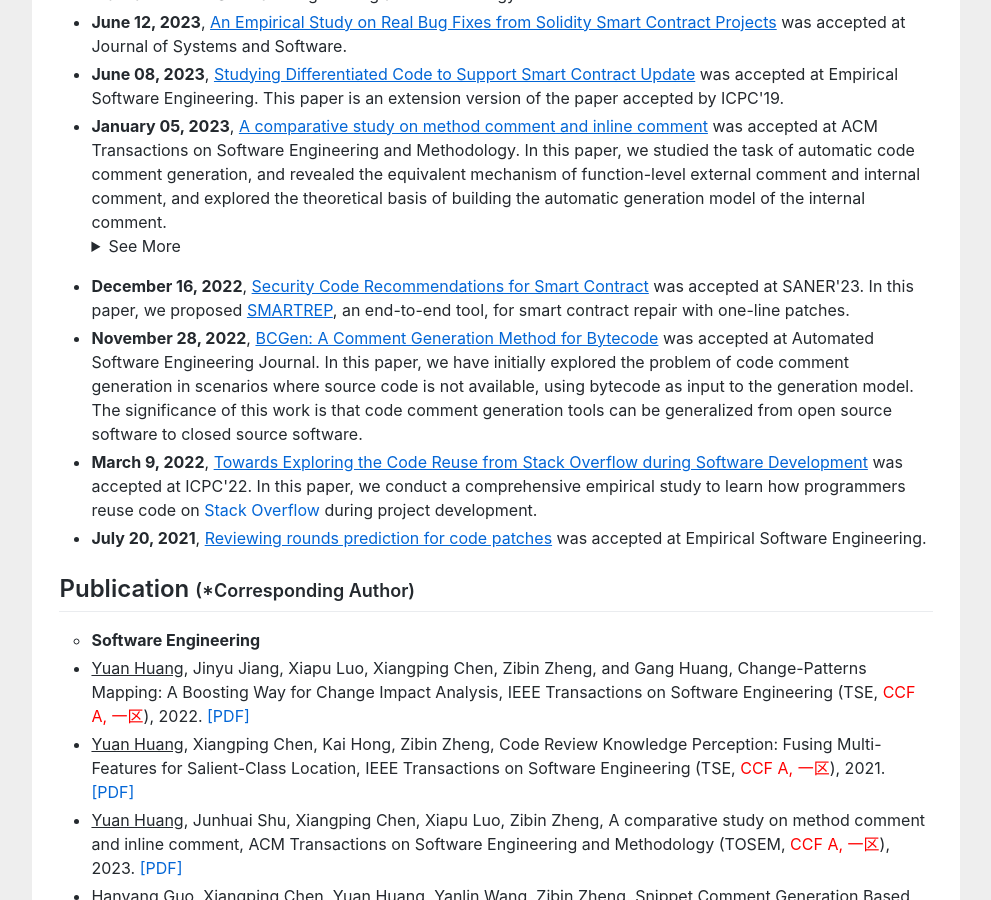
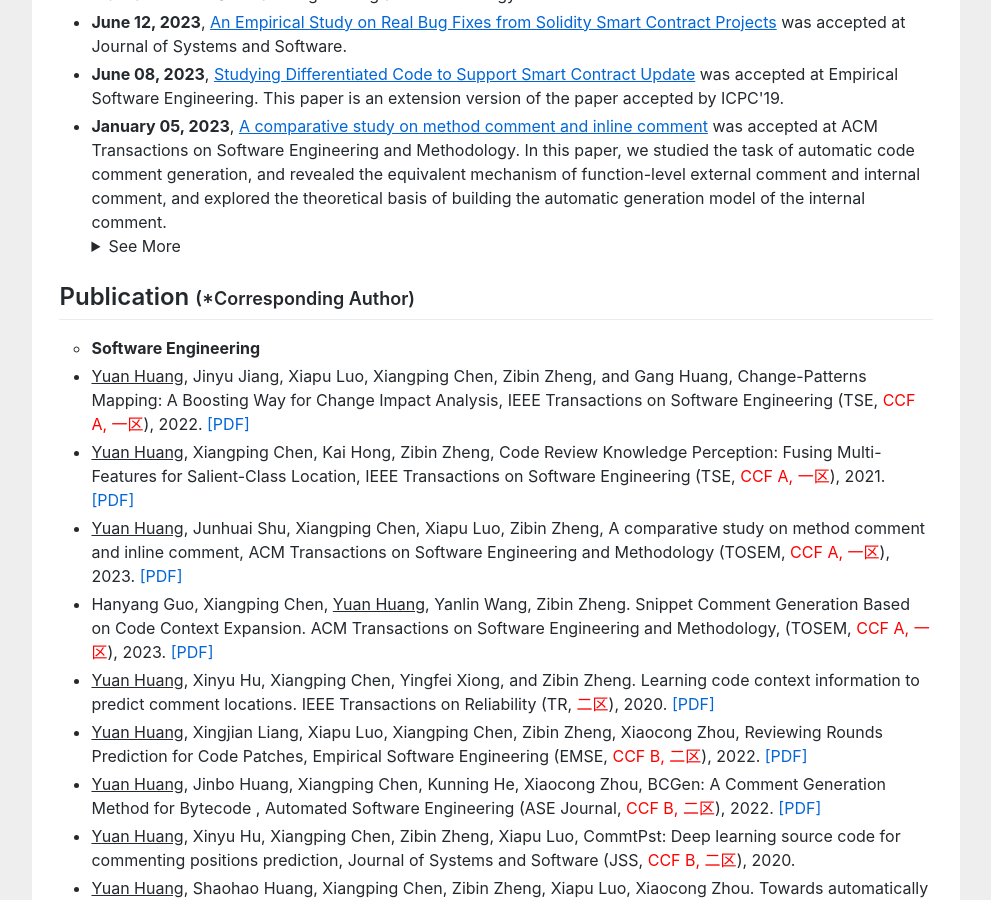
Before and after one commit to huangyuan-hy/huangyuan-hy.github.io, a Jekyll site: the page index.html, which Jekyll copies as it is, in a window 1280 px wide and 900 px high, scrolled down 969 px. Shown: the whole window, without its empty margins (144-1135 px from the left). Built offline with Jekyll 4.4.1, drawn with Linux system fonts in a browser that asks for light colours.

Commit message:
Update index.html

```diff
--- a/index.html
+++ b/index.html
@@ -96,8 +96,6 @@ gtag('config', 'UA-158965281-1');
 
 <details>
   <summary>See More</summary>
-  This text will be hidden if your browser supports it.
-</details>
 
 						<li><b>December 16, 2022</b>,  <a href=""><u>Security Code Recommendations for Smart Contract</u></a> was accepted at SANER'23. In this paper, we proposed <a href="https://github.com/huangyuan-hy/SmartRep"><u>SMARTREP</u></a>, an end-to-end
 tool, for smart contract repair with one-line patches. </li>
@@ -113,6 +111,8 @@ empirical study to learn how programmers reuse code on <a href="https://stackove
 
 						<li><b>July 20, 2021</b>,  <a href="https://link.springer.com/article/10.1007/s10664-021-10035-z"><u>Reviewing rounds prediction for code patches</u></a> was accepted at Empirical Software Engineering.
 							</li>
+
+</details>
 
 					</ul>
 
```
